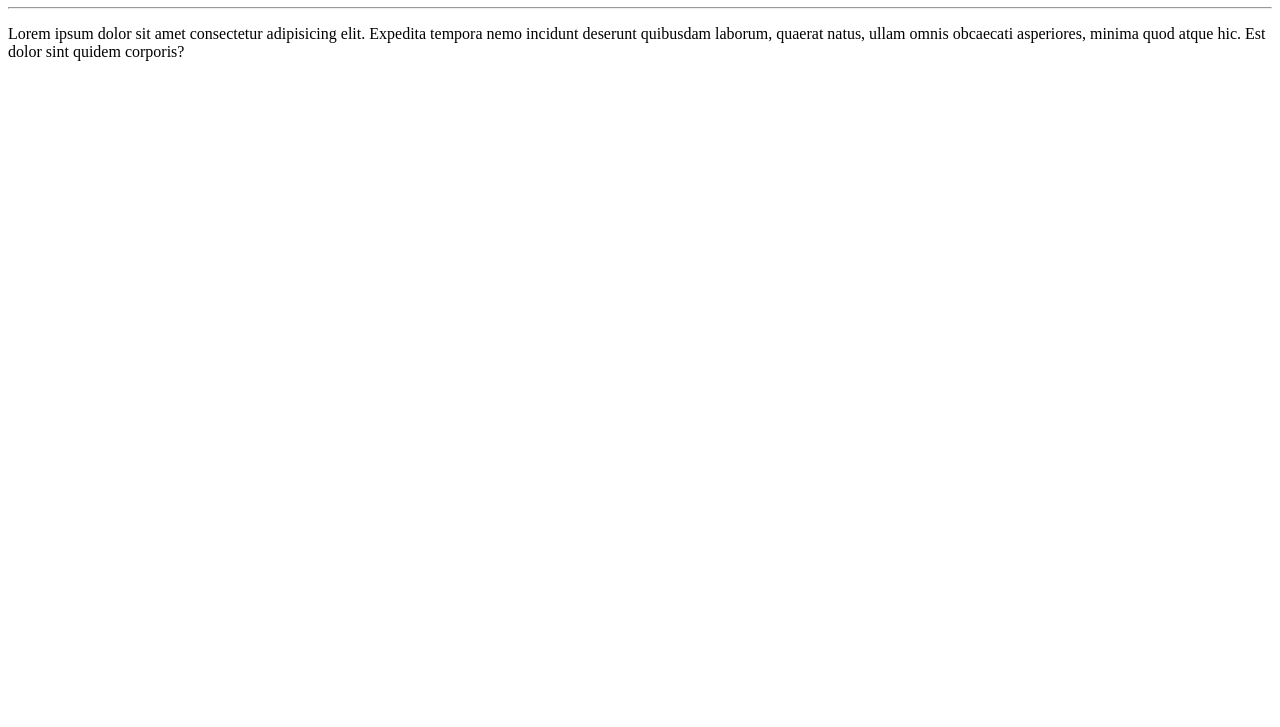
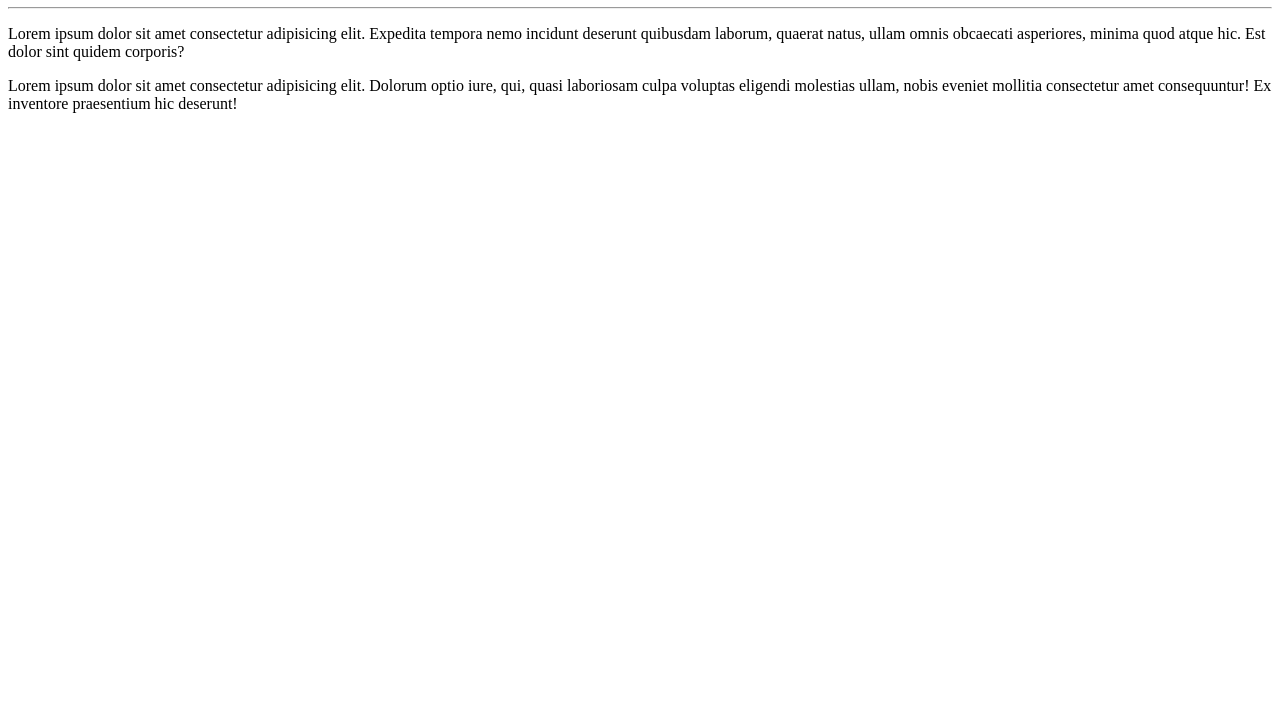
Before and after one commit to getuliosalles/Ola-Mundo, a plain HTML site: page site-exemplo/index.html in a window 1280 px wide. Shown: the part 73-800 px from the top of the page. Drawn offline with Linux system fonts and the light colour scheme.

Commit message:
Adicionei parágrafo

```diff
--- a/site-exemplo/index.html
+++ b/site-exemplo/index.html
@@ -9,6 +9,7 @@
     <h1>Olá, Mundo!</h1>
     <hr>
     <p>Lorem ipsum dolor sit amet consectetur adipisicing elit. Expedita tempora nemo incidunt deserunt quibusdam laborum, quaerat natus, ullam omnis obcaecati asperiores, minima quod atque hic. Est dolor sint quidem corporis?</p>
+    <p>Lorem ipsum dolor sit amet consectetur adipisicing elit. Dolorum optio iure, qui, quasi laboriosam culpa voluptas eligendi molestias ullam, nobis eveniet mollitia consectetur amet consequuntur! Ex inventore praesentium hic deserunt!</p>
 
 </body>
 </html>
```
